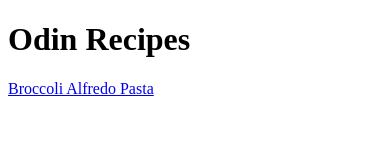
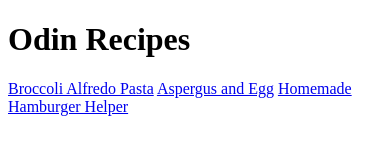
Before and after one commit to cmdax/Odins-recipes, a plain HTML site: page index.html in a window 390 px wide. Drawn offline with Linux system fonts and the light colour scheme.

Commit message:
Link index.html to aspargus-and-eggs.html and homemade-hamburger-helper.html

```diff
--- a/index.html
+++ b/index.html
@@ -8,5 +8,7 @@
 <body>
     <h1>Odin Recipes</h1>
     <a href="./recipes/broccoli_alfredo_pasta.html">Broccoli Alfredo Pasta</a>
+    <a href="./recipes/aspargus-and-eggs.html">Aspergus and Egg</a>
+    <a href="./recipes/homemade-hamburger-helper.html">Homemade Hamburger Helper</a>
 </body>
 </html>
```
